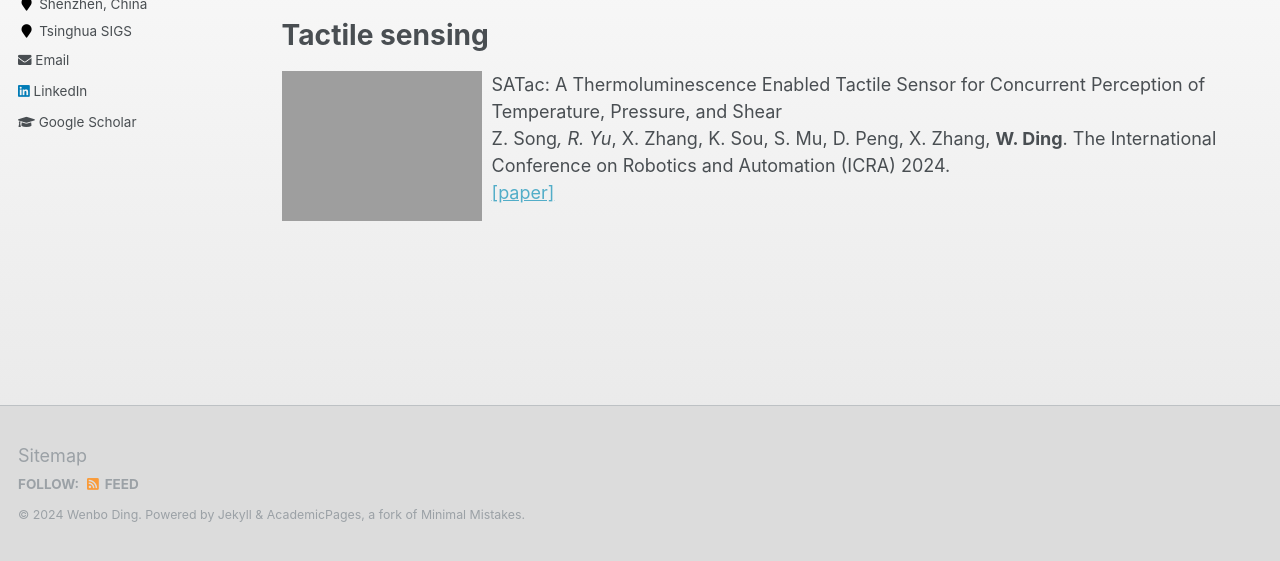
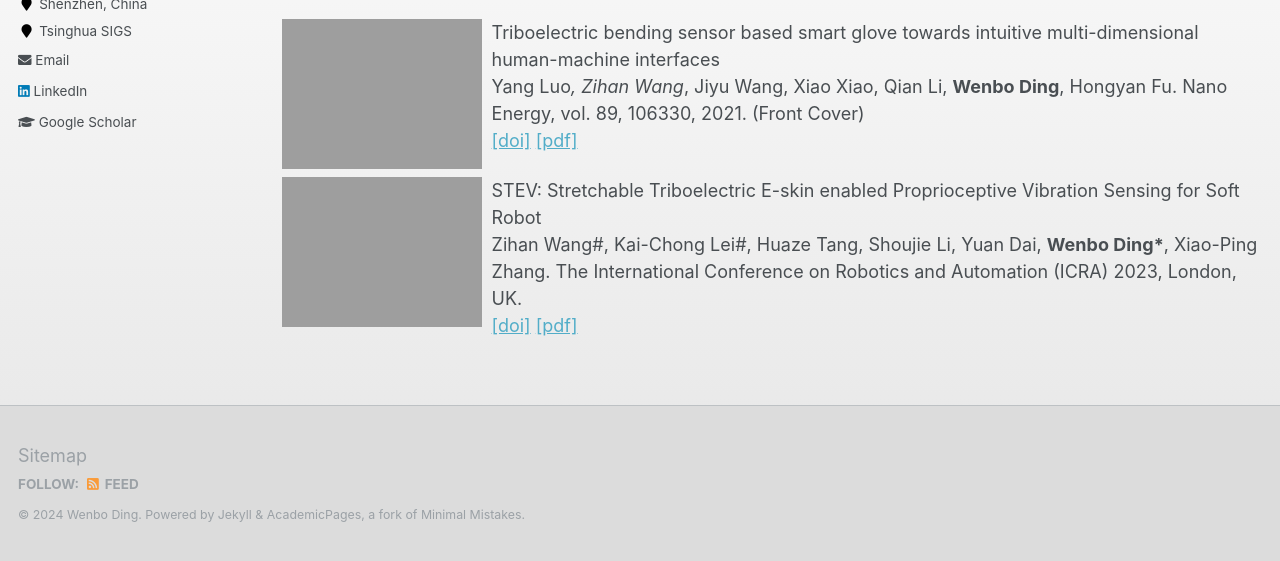
Before and after one commit to whenboy07/whenboy07.github.io, a Jekyll site: the page built from _pages/research.md, in a window 1280 px wide and 934 px high, cut to the strip 373-934 px from the top of the window. Built offline with Jekyll 4.4.1, drawn with Linux system fonts in a browser that asks for light colours.

Commit message:
update research

```diff
--- a/_pages/research.md
+++ b/_pages/research.md
@@ -16,8 +16,18 @@ We conduct the interdisciplinary research in the emerging field of robotics, mac
 <img align="center" width="800" src="{{ site.url }}/images/WordCloudResearch.png" alt="...">
 <br />
  -->
-# Tactile sensing
+<!-- # Tactile sensing
 <img align="left" width="200" style="margin-right: 10px" src="{{ site.url }}/images/research/ziwu_ICRA2024.gif" alt="...">
 SATac: A Thermoluminescence Enabled Tactile Sensor for Concurrent Perception of Temperature, Pressure, and Shear<br />
 Z. Song*, R. Yu*, X. Zhang, K. Sou, S. Mu, D. Peng, X. Zhang, **W. Ding**. The International Conference on Robotics and Automation (ICRA) 2024.<br />
-[[paper]](https://arxiv.org/abs/2402.00585)<br />
+[[paper]](https://arxiv.org/abs/2402.00585)<br /> -->
+
+<img align="left" width="200" style="margin-right: 10px" src="{{ site.url }}/images/research/BA-TENG.gif" alt="...">
+Triboelectric bending sensor based smart glove towards intuitive multi-dimensional human-machine interfaces<br />
+Yang Luo*, Zihan Wang*, Jiyu Wang, Xiao Xiao, Qian Li, **Wenbo Ding**, Hongyan Fu. Nano Energy, vol. 89, 106330, 2021. (Front Cover)<br />
+[[doi]](https://doi.org/10.1016/j.nanoen.2021.106330) [[pdf]](https://zh-wang.top/papers/BA-TENG.pdf)<br />
+
+<img align="left" width="200" style="margin-right: 10px" src="{{ site.url }}/images/research/STEV.gif" alt="...">
+STEV: Stretchable Triboelectric E-skin enabled Proprioceptive Vibration Sensing for Soft Robot<br />
+Zihan Wang#, Kai-Chong Lei#, Huaze Tang, Shoujie Li, Yuan Dai, **Wenbo Ding\***, Xiao-Ping Zhang. The International Conference on Robotics and Automation (ICRA) 2023, London, UK.<br />
+[[doi]](https://doi.org/10.1109/ICRA48891.2023.10160790) [[pdf]](https://zh-wang.top/papers/STEV.pdf)<br />
```
Also changed, not shown: 2 other files.
